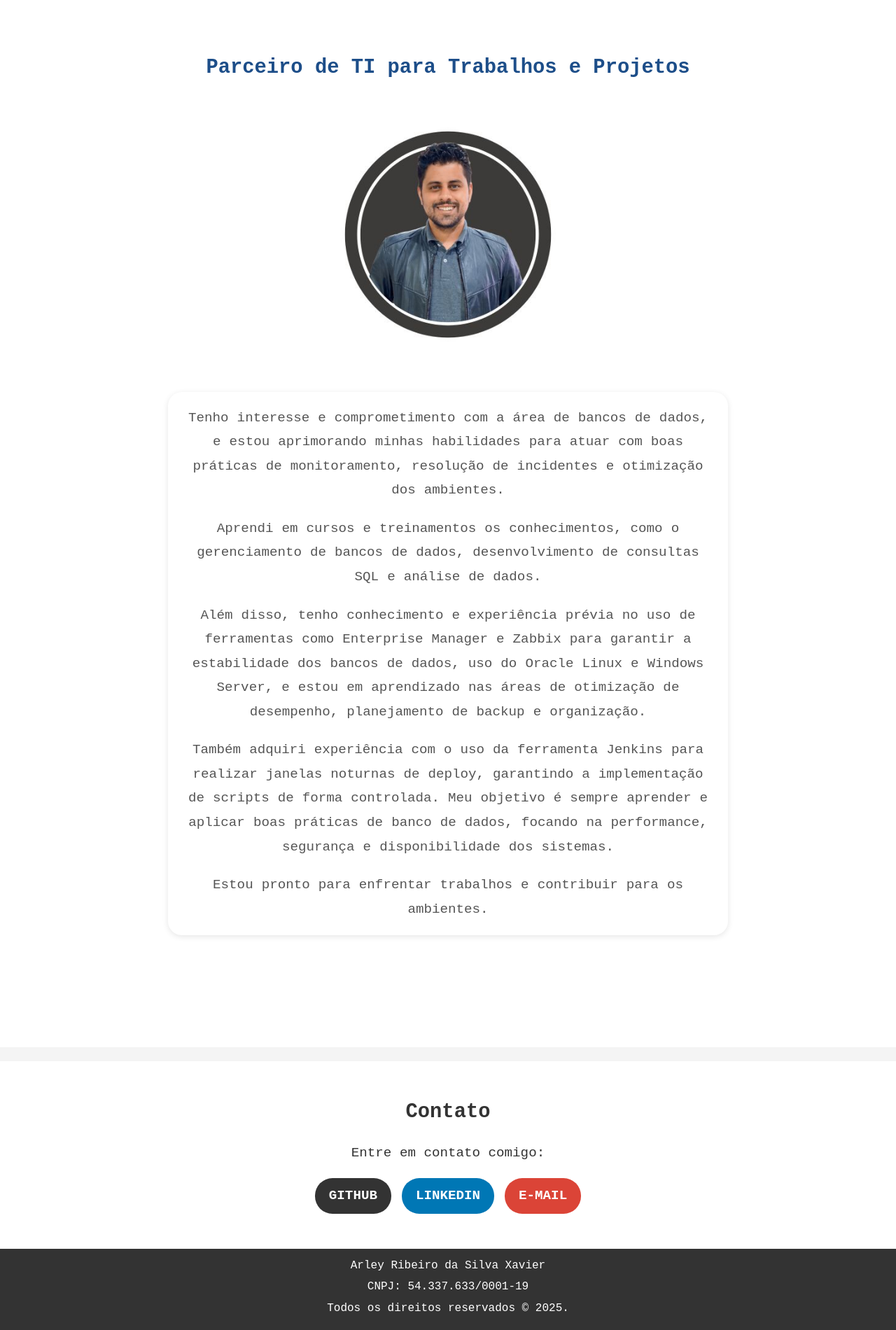
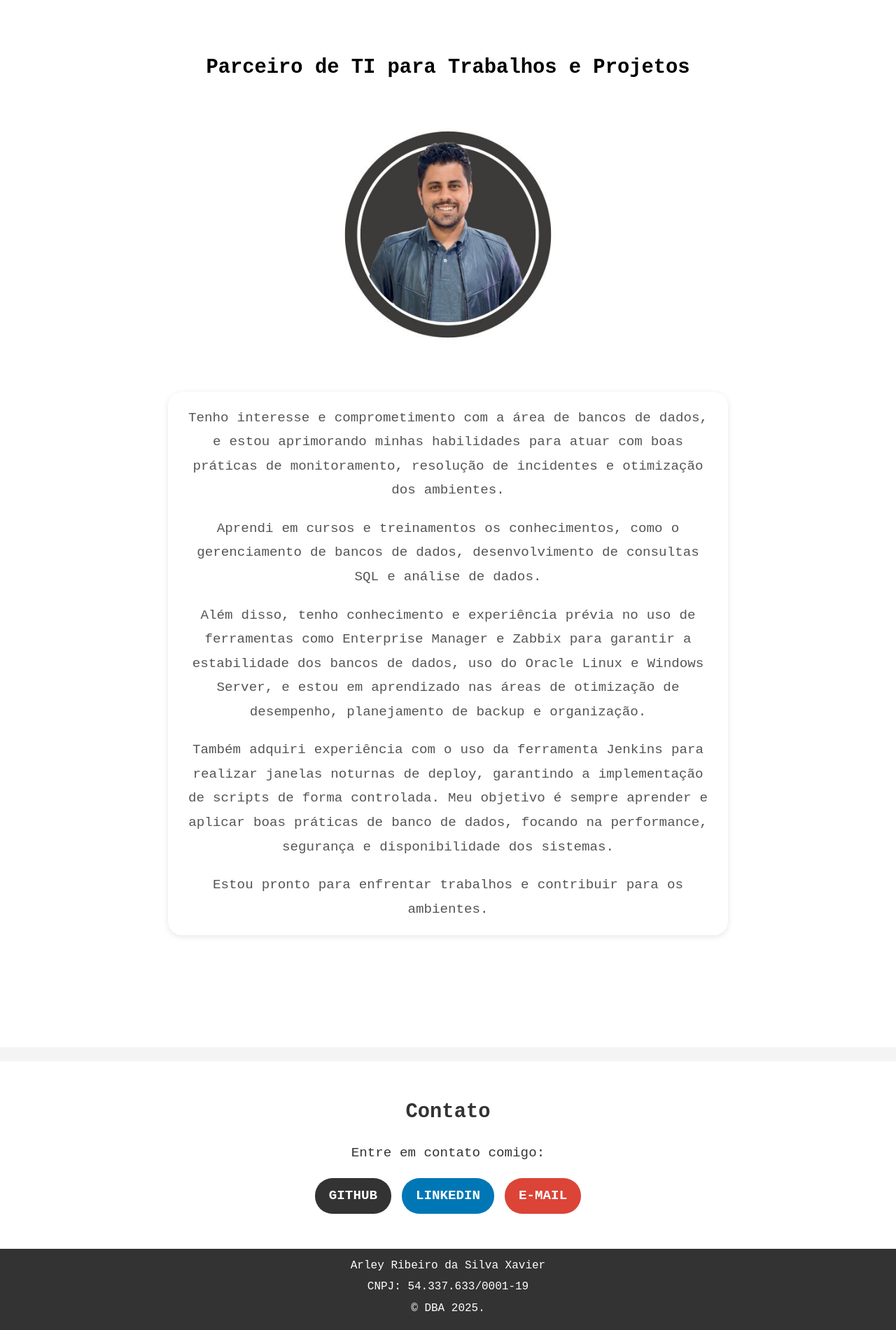
Before and after one commit to ribeiroarley/learning-projects-portfolio, a plain HTML site: page about.html in a window 1280 px wide. Shown: the part 164-2064 px from the top of the page at 70% size. Drawn offline with Linux system fonts and the light colour scheme.

Commit message:
update ajustes

```diff
--- a/about.html
+++ b/about.html
@@ -71,7 +71,7 @@
     <footer>
         <p>Arley Ribeiro da Silva Xavier</p>
         <p>CNPJ: 54.337.633/0001-19</p>
-        <p>Todos os direitos reservados &copy; 2025.</p>
+        <p>&copy; DBA 2025.</p>
     </footer>
 
 </body>
--- a/styles.css
+++ b/styles.css
@@ -39,7 +39,7 @@ nav ul li {
 }
 
 nav ul li a {
-    color: white;
+    color: #DB4437;
     text-decoration: none;
     font-weight: bold;
     text-transform: uppercase;
@@ -48,7 +48,7 @@ nav ul li a {
 }
 
 nav ul li a:hover {
-    color: #DB4437;
+    color: #964b00;
 }
 
 /* Seção "Sobre Mim" */
@@ -62,7 +62,7 @@ nav ul li a:hover {
 .about h2 {
     font-size: 1.8rem; /* Ajustado para manter a hierarquia */
     margin-bottom: 20px;
-    color: #1d4e89; /* Azul Oracle */
+    color: #000000; /* Preto */
     font-weight: bold;
     margin-top: 20px;
 }
```
Also changed, not shown: index.html (+1 -1 lines).
